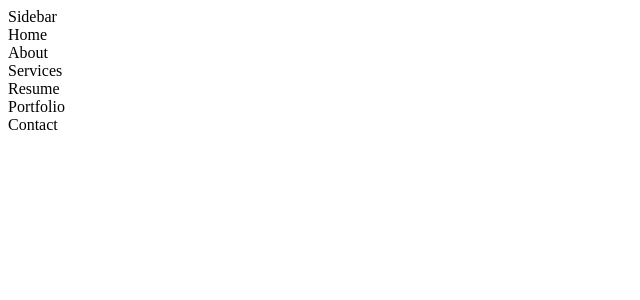
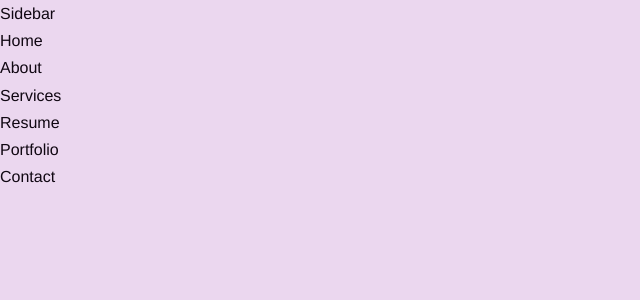
Before and after one commit to rdias66/practice-portfolio, a React (Create React App) app in the folder portfolio/: page / in a window 1280 px wide. Shown: the top 300 px of the page, without its empty margins (0-640 px from the left). Built offline with nearby package versions, Linux system fonts and the light colour scheme.

Commit message:
css variables

```diff
--- a/portfolio/src/index.css
+++ b/portfolio/src/index.css
@@ -1,2 +1,147 @@
 /* Google Fonts */
 @import url('https://fonts.googleapis.com/css2?family=Arimo:wght@400;500;600;700&display=swap');
+
+/* CSS Variables */
+
+:root {
+  /* Colors */
+  --first-color: hsl(289, 82%, 49%);
+  --title-color: hsl(278, 5%, 30%);
+  --text-color: hsl(289, 44%, 5%);
+  --body-color: hsl(290, 44%, 89%);
+  --container-color: #fff;
+
+  /* Font and Typography */
+  --body-font:'Arimo', sans-serif;
+  --h1-font-size: 36px;
+  --h2-font-size: 24px;
+  --h3-font-size: 20px;
+  --normal-font-size: 16px;
+  --small-font-size: 12px;
+  --smaller-font-size: 10px;
+
+  /* Font Weight */
+  --font-medium: 500;
+  --font-semibold: 600;
+  --font-bold: 700;
+
+  /* Box Shadow */
+  --shadow:0px 5px 20px 0px rgb(69 67 96 /10%);
+
+  /* Border Radius */
+  --border-radius: 20px;
+}
+
+/* Base */
+
+*{
+  margin: 0;
+  padding: 0;
+  box-sizing: border-box;
+}
+
+html{
+  scroll-behavior: smooth;
+}
+
+body,
+button,
+input,
+textarea {
+  font-family: var(--body-font);
+  font-size: var(--normal-font-size);
+}
+
+body{
+  background-color: var(--body-color);
+  line-height: 1.7;
+  color:var(--text-color)
+}
+
+h1, h2, h3 {
+  color: var(--title-color);
+  font-weight: var(--font-semibold);
+  line-height: 1.2;
+}
+
+ul{
+  list-style: none;
+}
+
+a {
+  text-decoration: none;
+}
+
+button {
+  cursor: pointer;
+  border: none;
+  outline: none;
+}
+
+img {
+  max-width: 100%;
+  height: auto;
+  vertical-align: middle;
+}
+
+/* Reusable CSS Classes */
+
+.container {
+  max-width: 1080px;
+  padding-left: 15px;
+  padding-right: 15px;
+  margin: 0 auto;
+}
+
+.grid {
+  display: grid;
+}
+
+.section {
+  padding-top: 112px;
+  padding-bottom: 32px;
+}
+
+.section_title {
+  font-size: var(--h1-font-size);
+  margin-left: 14px;
+  font-weight: var(--font-bold);
+  position: relative;
+  margin-bottom: 52px;
+}
+
+.section_title::before {
+  content: '';
+  background:none;
+  height: 36px;
+  width: 36px;
+  position: absolute;
+  left: -14px;
+  top: -14px;
+}
+
+.btn {
+  padding: 12px;
+  line-height: 1;
+  border-radius: 30px;
+  box-shadow: 0 0 1px rgb(0 0 0 / 0%);
+  border: 1px solid transparent;
+  color: #fff;
+  display: inline-block;
+  background-color: var(--first-color);
+  font-weight: var(--font-bold);
+}
+
+@keyframes button-push {
+  50% {
+    transform: scale(0.8);
+  }
+
+  100% {
+    transform: scale(1);
+  }
+}
+
+.btn:hover{
+  animation: button-push 0.3s linear 1;
+}
```
